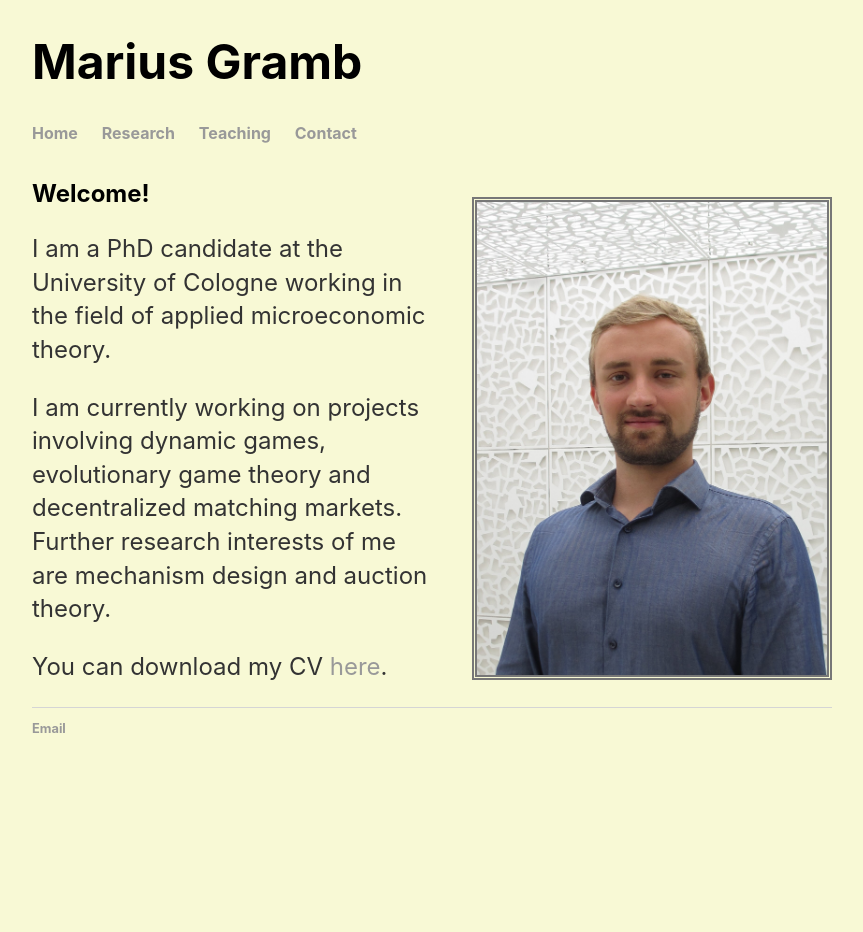
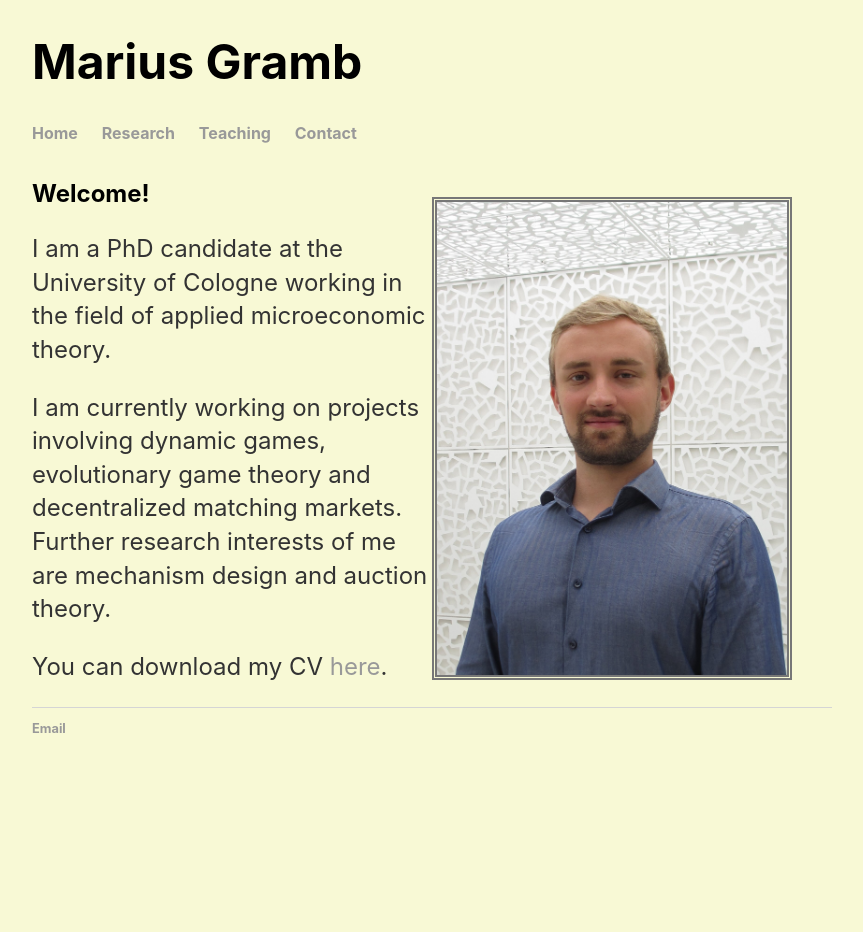
Before and after one commit to mariusgramb/mariusgramb.github.io, a Jekyll site: the page built from index.html, in a window 1280 px wide. Shown: the whole page, without its empty margins (208-1071 px from the left). Built offline with Jekyll 4.4.1, drawn with Linux system fonts in a browser that asks for light colours.

Commit message:
Update index.html

```diff
--- a/index.html
+++ b/index.html
@@ -15,6 +15,6 @@ title: Marius Gramb
 	  <img src="images/IMG_1808.jpg" alt="img" style="object-fit:contain;
 							  width:350px;
 							  height:auto;
-            border: 5px double #777777; margin-top: 1.0cm;" align="right"/>
+            border: 5px double #777777; margin-top: 1.0cm;"/>
 	</div>
 </div>
```
